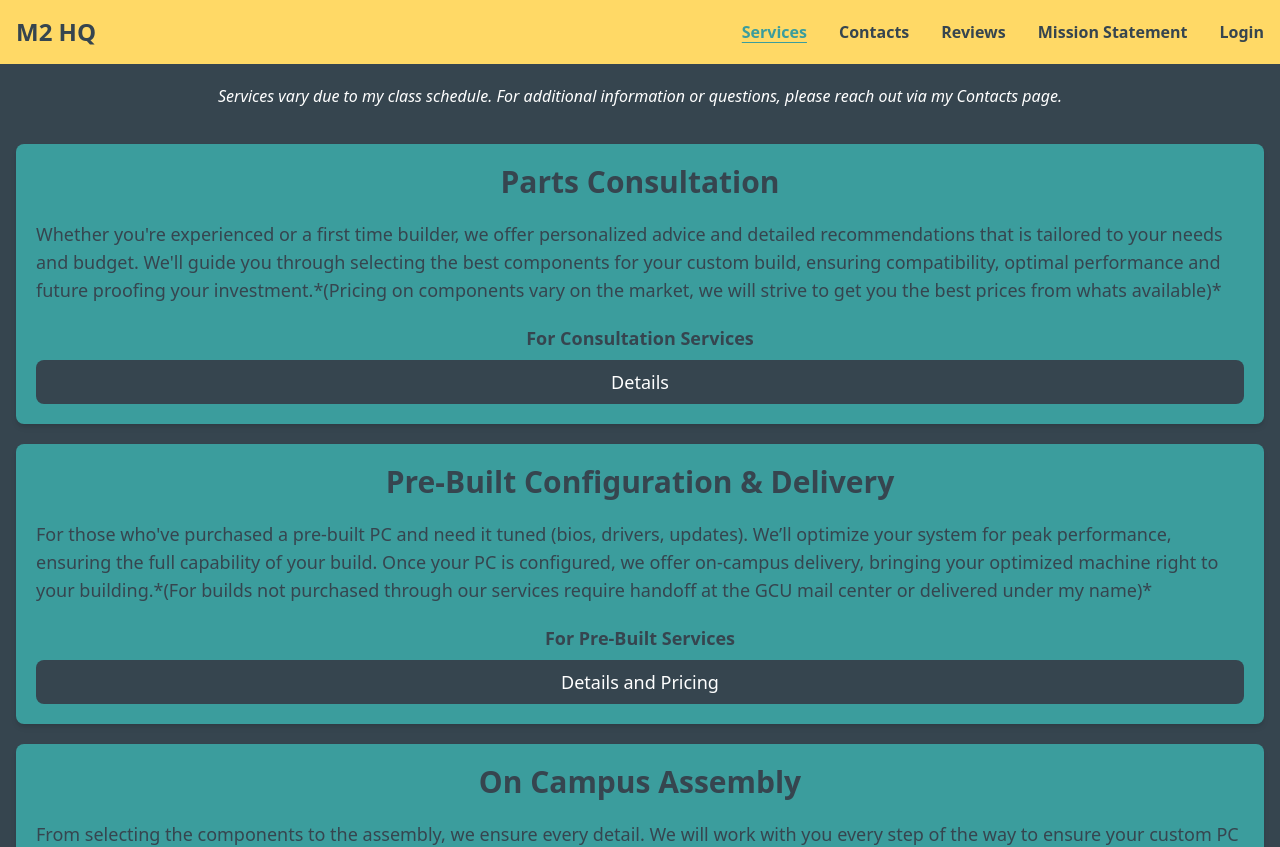
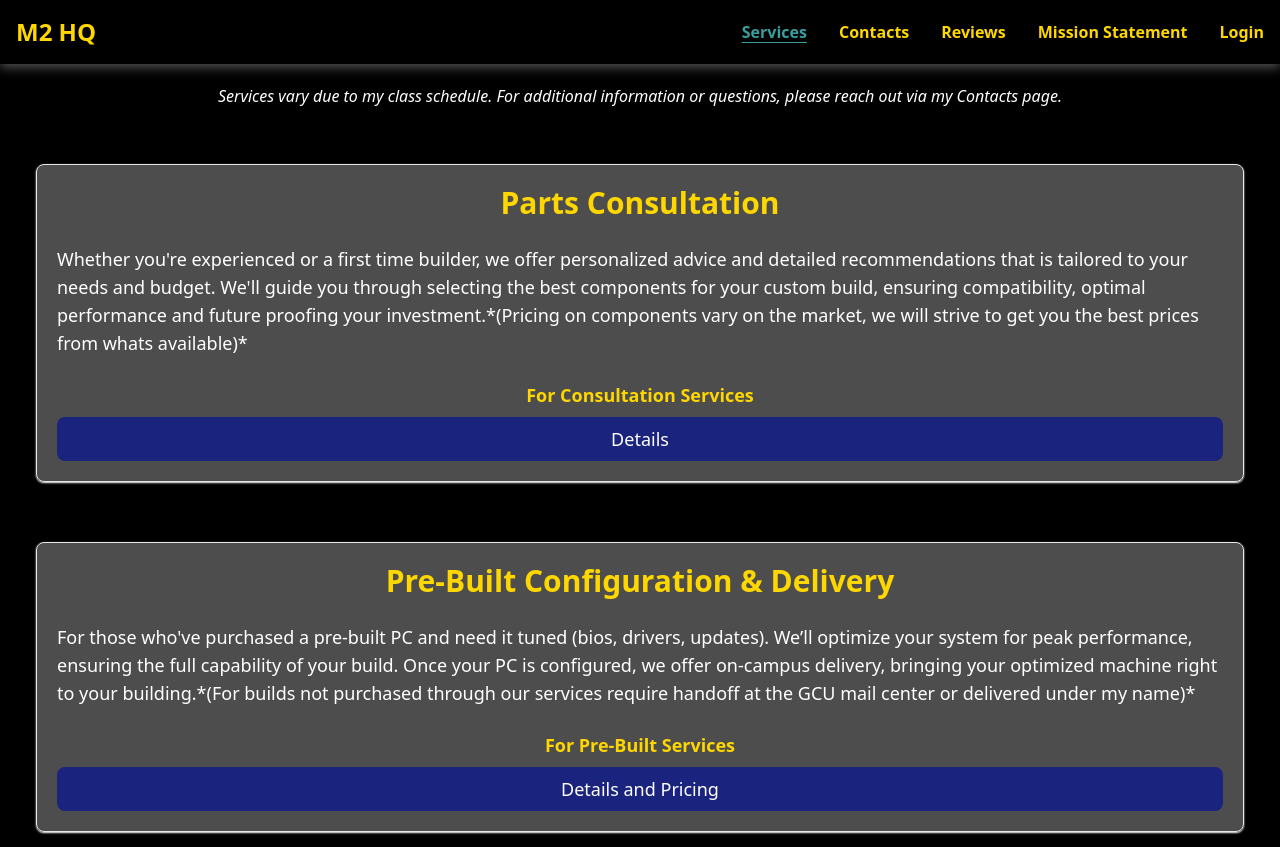
Before and after one commit to iSmirk-01/Landing-page, a Next.js app: page / in a window 1280 px wide. Shown: the top 847 px of the page. Built offline with nearby package versions, Linux system fonts and the light colour scheme.

Commit message:
made page black and yellow

```diff
--- a/app/components/Footer.js
+++ b/app/components/Footer.js
@@ -1,6 +1,6 @@
 const Footer = () => {
     return (
-      <footer className="flex flex-col p-4 bg-DarkThemeMainBlue items-center w-full gap-2 overflow-x-hidden bg-Yellow text-Charcoal">
+      <footer className="flex flex-col p-4 bg-DarkThemeMainBlue items-center w-full gap-2 overflow-x-hidden bg-Yellow text-Charcoal mt-8">
           <p className="">
             Disclaimer: All custom build services come with a money back
             guarantee if parts are delivered damaged or defective. Replacements
--- a/app/components/NavBar.js
+++ b/app/components/NavBar.js
@@ -21,12 +21,12 @@ function NavBar() {
   };
 
   return (
-    <nav className="w-full bg-Yellow">
+    <nav className="w-full bg-Black">
       <div className="max-w-screen-xl flex flex-wrap items-center justify-between mx-auto p-4">
         {/* Logo and "Logged in as user" next to it */}
         <div className="flex items-center space-x-3">
           <Link href="/" className="flex items-center">
-            <span className="self-center text-2xl font-bold text-Charcoal">
+            <span className="self-center text-2xl font-bold text-Yellow">
               M2 HQ
             </span>
           </Link>
@@ -40,7 +40,7 @@ function NavBar() {
         {/* Hamburger Button */}
         <button
           onClick={() => setMenuOpen(!menuOpen)} // Toggle state
-          className="inline-flex items-center p-2 w-10 h-10 justify-center rounded-lg md:hidden focus:outline-none text-Charcoal hover:bg-Charcoal hover:text-Yellow duration-[300ms] transition-all"
+          className="inline-flex items-center p-2 w-10 h-10 justify-center rounded-lg md:hidden focus:outline-none text-Yellow hover:bg-Yellow hover:text-DeepBlue duration-[300ms] transition-all"
           aria-controls="navbar-menu"
           aria-expanded={menuOpen}
         >
@@ -67,7 +67,7 @@ function NavBar() {
             menuOpen ? "block" : "hidden"
           } w-full md:flex md:w-auto md:items-center`}
         >
-          <ul className="flex flex-col p-4 md:p-0 mt-4 border rounded-lg md:flex-row md:space-x-8 md:mt-0 md:border-0 bg-Charcoal md:bg-Yellow text-Yellow md:text-Charcoal md:font-semibold">
+          <ul className="flex flex-col p-4 md:p-0 mt-4 border rounded-lg md:flex-row md:space-x-8 md:mt-0 md:border-0 md:bg-Black text-Yellow md:text-Charcoal md:font-semibold">
             <li>
               <Link
                 href="/"
--- a/app/components/Service.js
+++ b/app/components/Service.js
@@ -11,16 +11,16 @@ const Service = ({ header, details, label, html, button }) => {
 
   return (
     <motion.div
-      className={`flex flex-col gap-5 text-lg p-5 rounded-lg shadow-md bg-MutedTeal text-Charcoal`}
+      className={`flex flex-col gap-6 m-5 text-lg p-5 rounded-lg shadow-sm border  shadow-slate-50 text-Yellow bg-white/30 `}
       initial={{ opacity: 0 }}
       whileInView={{ opacity: 1 }}
       transition={{ duration: 1 }}
     >
-      <header className="flex justify-center">
+      <header className="flex justify-center text-Yellow">
         <h1 className="text-3xl font-semibold">{header}</h1>
       </header>
       <main>
-        <p className="font-medium">{details}</p>
+        <p className="font-medium text-white">{details}</p>
       </main>
       <footer className="flex flex-col gap-2 justify-center">
         <h3 className="font-semibold flex justify-center">{label}</h3>
@@ -28,13 +28,13 @@ const Service = ({ header, details, label, html, button }) => {
         <div className="relative self-center w-full">
           <button
             onClick={openPopup}
-            className="px-4 py-2 bg-Charcoal text-white w-full rounded-lg hover:bg-Yellow hover:text-Charcoal"
+            className="px-4 py-2 bg-Charcoal text-white w-full rounded-lg hover:bg-Yellow hover:text-black bg-DeepBlue"
           >
             {button}
           </button>
-            <Popup isVisible={isPopupVisible} onClose={closePopup}>
-              <div className="text-black flex justify-center">{html}</div>
-            </Popup>
+          <Popup isVisible={isPopupVisible} onClose={closePopup}>
+            <div className="text-black flex justify-center">{html}</div>
+          </Popup>
         </div>
       </footer>
     </motion.div>
--- a/app/globals.css
+++ b/app/globals.css
@@ -4,8 +4,17 @@
 
 /* globals.css */
 :root {
-  background-color: #36454F;
+  background-color: #000000;
 }
+
+nav {
+  /* Add a solid border at the bottom */
+
+
+  /* Add a subtle shadow below the navbar */
+  box-shadow: 0 4px 10px rgba(255, 255, 255, 0.3);
+}
+
 
 input:-webkit-autofill {
   background-color: transparent !important; /* Ensure transparent background */
--- a/tailwind.config.mjs
+++ b/tailwind.config.mjs
@@ -27,10 +27,11 @@ export default {
         dynamic: "clamp(1rem, 3vw + 1rem, 4rem)", // Dynamic margin
       },
       colors: {
-        Charcoal: "#36454F",
-        Yellow: "#FFD966",
+        Yellow: "#FFD700",
+        Black: "#000000",
         MutedTeal: "#3B9D9D",
         SoftSageGreen: "#88B04B,",
+        DeepBlue: "#1A237E",
       },
     },
   },
```
